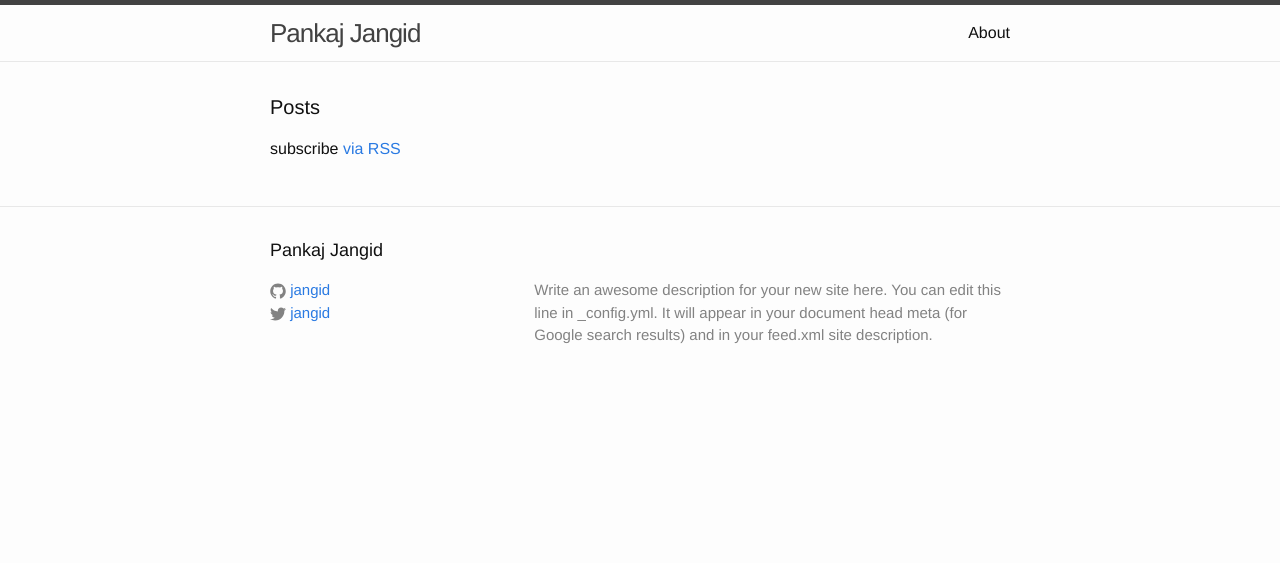
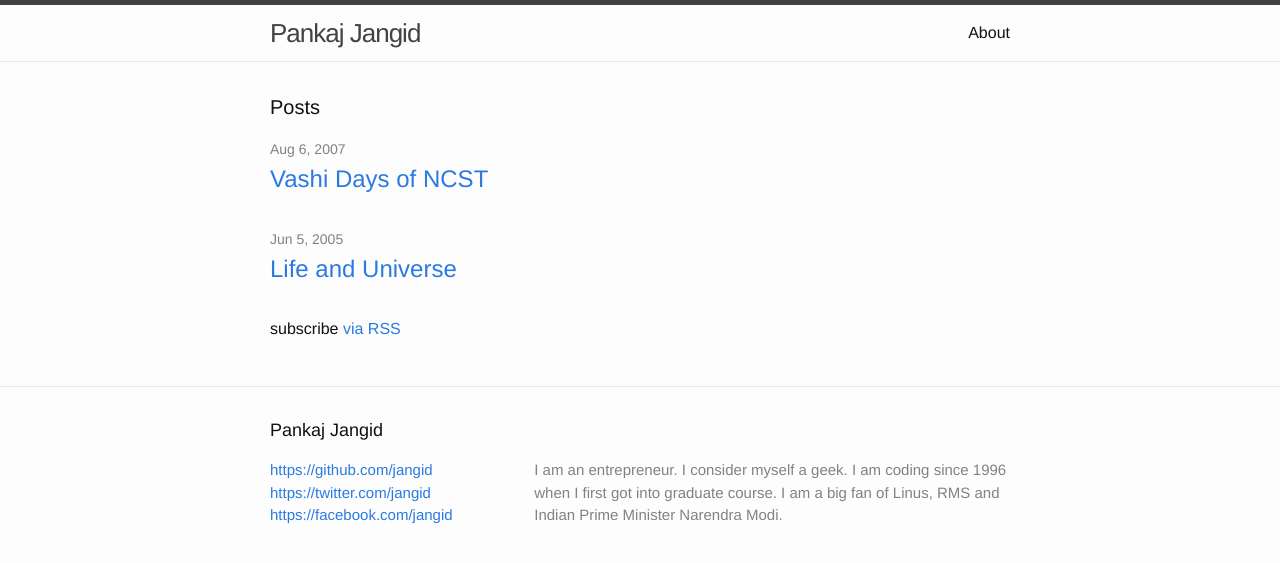
Before and after one commit to jangid/jangid.github.io, a Jekyll site: the page built from index.html, in a window 1280 px wide. Shown: the top 563 px of the page. Built offline with Jekyll 4.4.1, drawn with Linux system fonts in a browser that asks for light colours.

Commit message:
Fixed two posts for publishing

```diff
--- a/_config.yml
+++ b/_config.yml
@@ -1,15 +1,15 @@
 # Site settings
 title: Pankaj Jangid
 email: pankaj.jangid@gmail.com
-description: > # this means to ignore newlines until "baseurl:"
-  Write an awesome description for your new site here. You can edit this
-  line in _config.yml. It will appear in your document head meta (for
-  Google search results) and in your feed.xml site description.
+description: >
+  I am an entrepreneur. I consider myself a geek. I am coding since 1996 when I first got
+  into graduate course. I am a big fan of Linus, RMS and
+  Indian Prime Minister Narendra Modi.
 baseurl: "" # the subpath of your site, e.g. /blog/
 url: "http://jangid.github.io" # the base hostname & protocol for your site
-facebook_username: jangid
 twitter_username: jangid
 github_username:  jangid
+facebook_username: jangid
 
 # Build settings
 markdown: kramdown
--- a/_includes/footer.html
+++ b/_includes/footer.html
@@ -12,12 +12,9 @@
           <li>
             <a href="https://github.com/{{ site.github_username }}">
               <span class="icon  icon--github">
-                <svg viewBox="0 0 16 16">
-                  <path fill="#828282" d="M7.999,0.431c-4.285,0-7.76,3.474-7.76,7.761 c0,3.428,2.223,6.337,5.307,7.363c0.388,0.071,0.53-0.168,0.53-0.374c0-0.184-0.007-0.672-0.01-1.32 c-2.159,0.469-2.614-1.04-2.614-1.04c-0.353-0.896-0.862-1.135-0.862-1.135c-0.705-0.481,0.053-0.472,0.053-0.472 c0.779,0.055,1.189,0.8,1.189,0.8c0.692,1.186,1.816,0.843,2.258,0.645c0.071-0.502,0.271-0.843,0.493-1.037 C4.86,11.425,3.049,10.76,3.049,7.786c0-0.847,0.302-1.54,0.799-2.082C3.768,5.507,3.501,4.718,3.924,3.65 c0,0,0.652-0.209,2.134,0.796C6.677,4.273,7.34,4.187,8,4.184c0.659,0.003,1.323,0.089,1.943,0.261 c1.482-1.004,2.132-0.796,2.132-0.796c0.423,1.068,0.157,1.857,0.077,2.054c0.497,0.542,0.798,1.235,0.798,2.082 c0,2.981-1.814,3.637-3.543,3.829c0.279,0.24,0.527,0.713,0.527,1.437c0,1.037-0.01,1.874-0.01,2.129 c0,0.208,0.14,0.449,0.534,0.373c3.081-1.028,5.302-3.935,5.302-7.362C15.76,3.906,12.285,0.431,7.999,0.431z"/>
-                </svg>
               </span>
 
-              <span class="username">{{ site.github_username }}</span>
+              <span class="username">https://github.com/{{ site.github_username }}</span>
             </a>
           </li>
           {% endif %}
@@ -26,13 +23,20 @@
           <li>
             <a href="https://twitter.com/{{ site.twitter_username }}">
               <span class="icon  icon--twitter">
-                <svg viewBox="0 0 16 16">
-                  <path fill="#828282" d="M15.969,3.058c-0.586,0.26-1.217,0.436-1.878,0.515c0.675-0.405,1.194-1.045,1.438-1.809
-                  c-0.632,0.375-1.332,0.647-2.076,0.793c-0.596-0.636-1.446-1.033-2.387-1.033c-1.806,0-3.27,1.464-3.27,3.27 c0,0.256,0.029,0.506,0.085,0.745C5.163,5.404,2.753,4.102,1.14,2.124C0.859,2.607,0.698,3.168,0.698,3.767 c0,1.134,0.577,2.135,1.455,2.722C1.616,6.472,1.112,6.325,0.671,6.08c0,0.014,0,0.027,0,0.041c0,1.584,1.127,2.906,2.623,3.206 C3.02,9.402,2.731,9.442,2.433,9.442c-0.211,0-0.416-0.021-0.615-0.059c0.416,1.299,1.624,2.245,3.055,2.271 c-1.119,0.877-2.529,1.4-4.061,1.4c-0.264,0-0.524-0.015-0.78-0.046c1.447,0.928,3.166,1.469,5.013,1.469 c6.015,0,9.304-4.983,9.304-9.304c0-0.142-0.003-0.283-0.009-0.423C14.976,4.29,15.531,3.714,15.969,3.058z"/>
-                </svg>
               </span>
 
-              <span class="username">{{ site.twitter_username }}</span>
+              <span class="username">https://twitter.com/{{ site.twitter_username }}</span>
+            </a>
+          </li>
+          {% endif %}
+
+          {% if site.facebook_username %}
+          <li>
+            <a href="https://facebook.com/{{ site.facebook_username }}">
+              <span class="icon  icon--facebook">
+              </span>
+
+              <span class="username">https://facebook.com/{{ site.facebook_username }}</span>
             </a>
           </li>
           {% endif %}
--- a/_posts/2005-06-05-life-and-universe.markdown
+++ b/_posts/2005-06-05-life-and-universe.markdown
@@ -3,6 +3,5 @@ layout: post
 title: "Life and Universe"
 date:   2005-06-05 21:40:00
 tags: life universe
-published: false
 ---
-Have we seen the smallest particle? I don't think anybody knows an answer. Who knows if there is another universe inside the smallest particle which we haven't seen. And who knows if we are lying inside a particle which is yet to be seen by some other forms of life in this universe. I am searching for this undisclosed secret for quite sometime now. But I think even searching for an answer is also not the right direction. Because there will always be more unanswered questions than answered.
+Have we seen the smallest particle? I don't think anybody knows an answer. Who knows if there is another universe inside the smallest particle which we haven't seen. And who knows if we are lying inside a particle which is yet to be seen by some other forms of life in this universe. I am searching for this secret for quite sometime now. I wonder if I'll ever get all the answers. There will always be unanswered questions.
```
Also changed, not shown: _posts/2007-08-06-vashi-days-of-ncst.markdown (+5 -6 lines), 1 other file.
